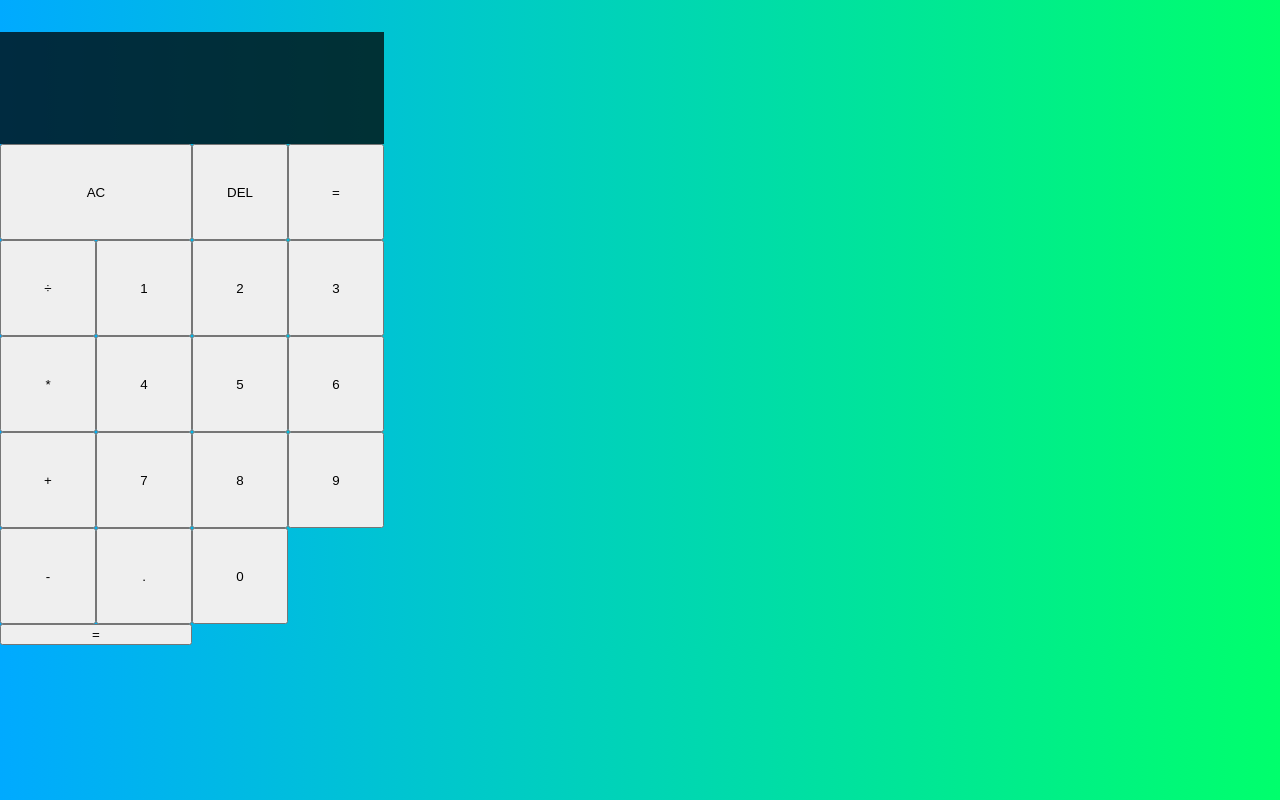
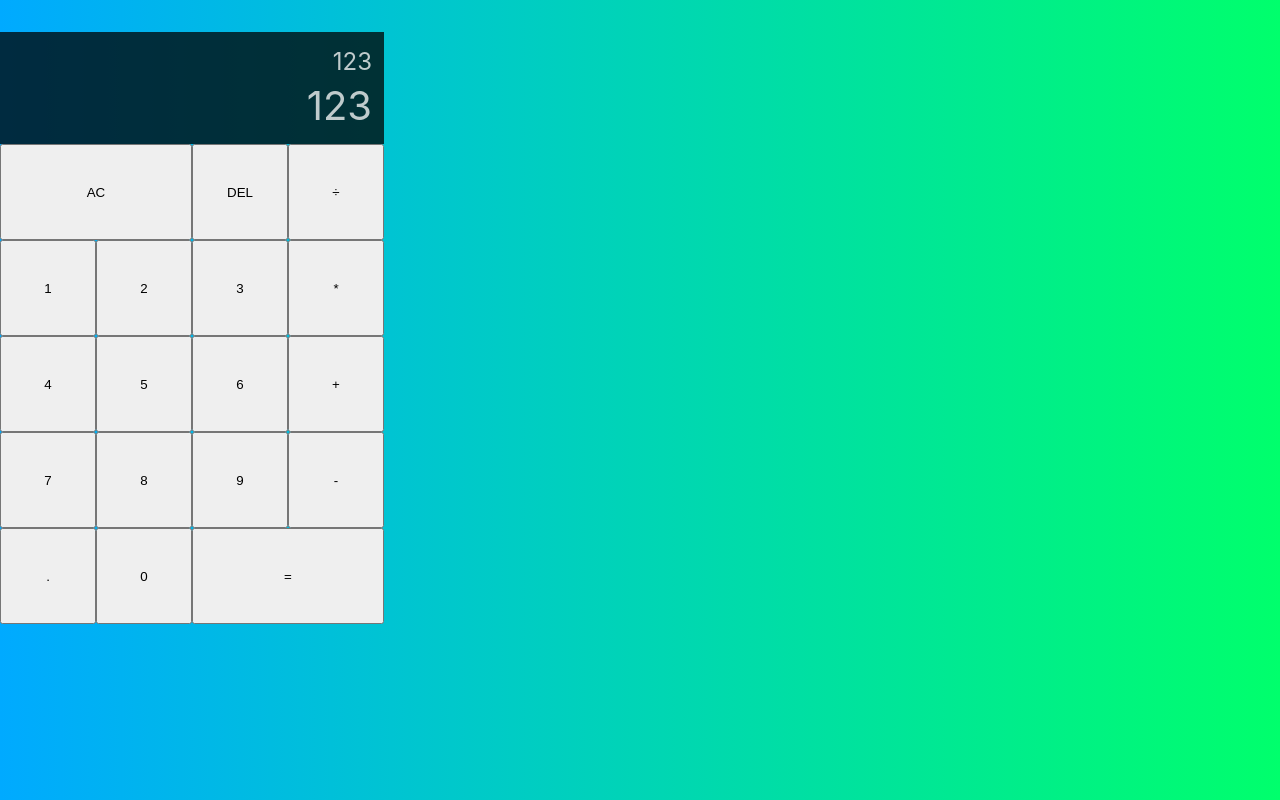
Before and after one commit to Eben717/calculator_app, a React (Create React App) app in the folder calc_app/: page / in a window 1280 px wide. Built offline with nearby package versions, Linux system fonts and the light colour scheme.

Commit message:
added css styling to calc app, in output, and operands

```diff
--- a/calc_app/src/App.js
+++ b/calc_app/src/App.js
@@ -4,12 +4,11 @@
   return (
     <div className="calculator-grid">
       <div className="output">
-      <div className="previous-operand"></div>
-      <div className="current-operand"></div>
+      <div className="previous-operand">123</div>
+      <div className="current-operand">123</div>
     </div>
     <button className="span-two">AC</button>
     <button>DEL</button>
-    <button>=</button>
     <button>÷</button>
     <button>1</button>
     <button>2</button>
--- a/calc_app/src/style.css
+++ b/calc_app/src/style.css
@@ -19,11 +19,23 @@
 }
 
 .output {
-    grid-column: 1 / -1;
+    grid-column: 1/-1;
     background: rgba(0, 0, 0, 0.75);
     display: flex;
+    flex-direction: column;
+    align-items: flex-end;
+    justify-content: space-around;
+    padding: 0.75rem;
+    word-wrap: break-word;
+    word-break: break-all;
 }
 
 .output .previous-operand{
     color: rgba(255, 255, 255, 0.75);
+    font-size: 1.5rem;
 }
+
+.output .current-operand{
+    color: rgba(255, 255, 255, 0.75);
+    font-size: 2.5rem;
+}
```
